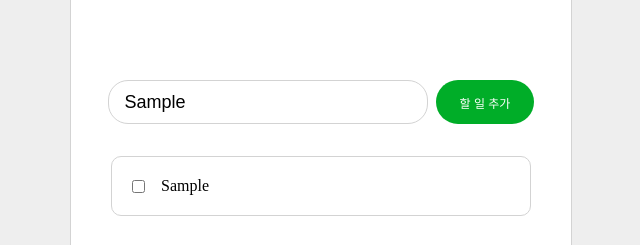
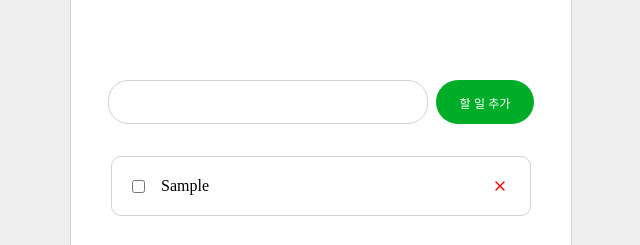
Before and after one commit to JengYoung/DDU_DU_DDU_DU, a React (Vite) app in the folder react/18-rxjs/: page /todo in a window 1280 px wide. Both pictures are taken after typing "Sample" into the empty fields and a click on the button "할 일 추가". Shown: the top 245 px of the page, without its empty margins (319-959 px from the left). Built offline with nearby package versions, Linux system fonts and the light colour scheme.

Commit message:
feat(component): input이 추가 후 초기화되는 기능을 구현하고 버튼을 생성한다

```diff
--- a/react/18-rxjs/package.json
+++ b/react/18-rxjs/package.json
@@ -11,6 +11,7 @@
   "dependencies": {
     "react": "^18.2.0",
     "react-dom": "^18.2.0",
+    "react-icons": "^4.7.1",
     "react-router-dom": "^6.4.3",
     "rxjs": "^7.5.7"
   },
--- a/react/18-rxjs/src/components/Card/TodoCard.tsx
+++ b/react/18-rxjs/src/components/Card/TodoCard.tsx
@@ -1,6 +1,8 @@
 import React from 'react';
 import { TodoInterface, toggleTodoType } from '../../stores/TodoStore';
 import { getClassName } from '../../utils/className';
+
+import { FiX } from 'react-icons/fi';
 
 import styles from './todo-card.module.scss';
 
@@ -14,6 +16,10 @@ const TodoCard = ({ todo, toggleTodo }: TodoCardInterface) => {
     <div className={getClassName(styles, 'card', 'todo__card')}>
       <input type="checkbox" checked={todo.isDone} onChange={() => toggleTodo(todo.id)} />
       <div>{todo.content}</div>
+
+      <button className={getClassName(styles, 'card__remove-button')}>
+        <FiX />
+      </button>
     </div>
   );
 };
--- a/react/18-rxjs/src/components/Card/todo-card.module.scss
+++ b/react/18-rxjs/src/components/Card/todo-card.module.scss
@@ -12,6 +12,19 @@
   padding: 0 1rem;
 
   input {
+    fill: red;
     margin-right: 1rem;
+    background-color: red;
+  }
+  .card__remove-button {
+    outline: none;
+    background-color: transparent;
+    border: none;
+    display: flex;
+    justify-content: center;
+    align-items: center;
+    font-size: 1rem;
+    color: red;
+    margin-left: auto;
   }
 }
--- a/react/18-rxjs/src/components/Input/Input.tsx
+++ b/react/18-rxjs/src/components/Input/Input.tsx
@@ -2,10 +2,11 @@ import React from 'react';
 import styles from './input.module.scss';
 
 interface InputInterface {
+  value: string;
   onInput?: (e: React.FormEvent) => void;
   className: string;
 }
-const Input = ({ onInput, className }: InputInterface) => {
+const Input = ({ value, onInput, className }: InputInterface) => {
   const nowClassName =
     styles.input +
     ' ' +
@@ -14,7 +15,7 @@ const Input = ({ onInput, className }: InputInterface) => {
       .map((name) => styles[name])
       .join('');
 
-  return <input onInput={onInput} className={nowClassName} />;
+  return <input value={value} onInput={onInput} className={nowClassName} />;
 };
 
 export default Input;
--- a/react/18-rxjs/src/pages/TodoPage.tsx
+++ b/react/18-rxjs/src/pages/TodoPage.tsx
@@ -32,7 +32,10 @@ const TodoPage = () => {
 
   const onSubmit = (e: React.MouseEvent) => {
     e.preventDefault();
+    if (!inputValue) return;
+
     addTodo(inputValue);
+    setInputValue(() => '');
   };
 
   return (
@@ -40,9 +43,11 @@ const TodoPage = () => {
       <div className={styles['page__inner']}>
         <form className={styles['todo-form']}>
           <Input
+            value={inputValue}
             className="todo-search__input todo-input"
             onInput={(e: React.FormEvent) => setInputValue((e.target as HTMLInputElement).value)}
           />
+
           <Button className={styles['todo-form__form-button']} onClick={onSubmit}>
             할 일 추가
           </Button>
```
Also changed, not shown: 1 other file (tests, documents, lock files or other folders).
